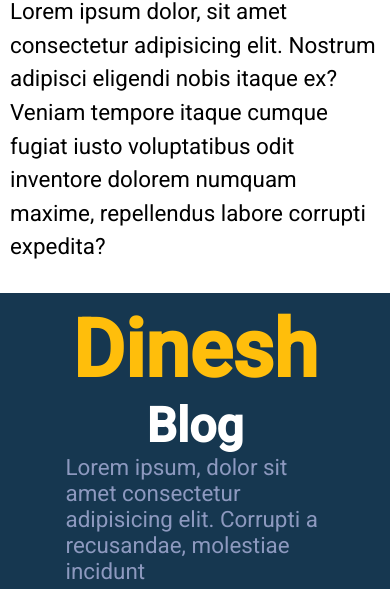
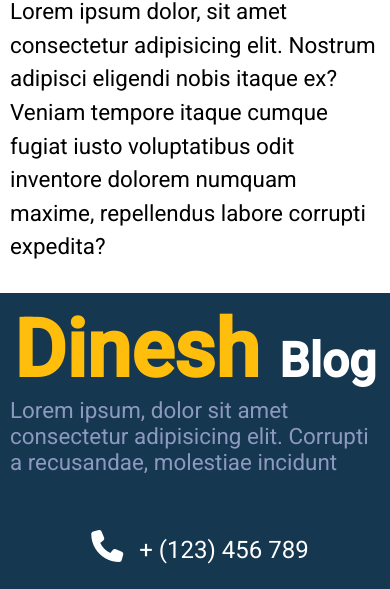
Before and after one commit to abhikumar45444/Blog-Website-Project-Responsive, a plain HTML site: page index.html in a window 390 px wide. Shown: the part 7523-8112 px from the top of the page. Drawn offline with Linux system fonts and the light colour scheme.

Commit message:
Fixed Footer - phone And Email
Fixed Footer - phone And Email alignment for mobile view

```diff
--- a/index.css
+++ b/index.css
@@ -440,4 +440,8 @@ footer{
     .main-container .sidebar .about-me img{
         width: 25%;
     }
+
+    .about{
+        width: 100%;
+    }
 }
```
